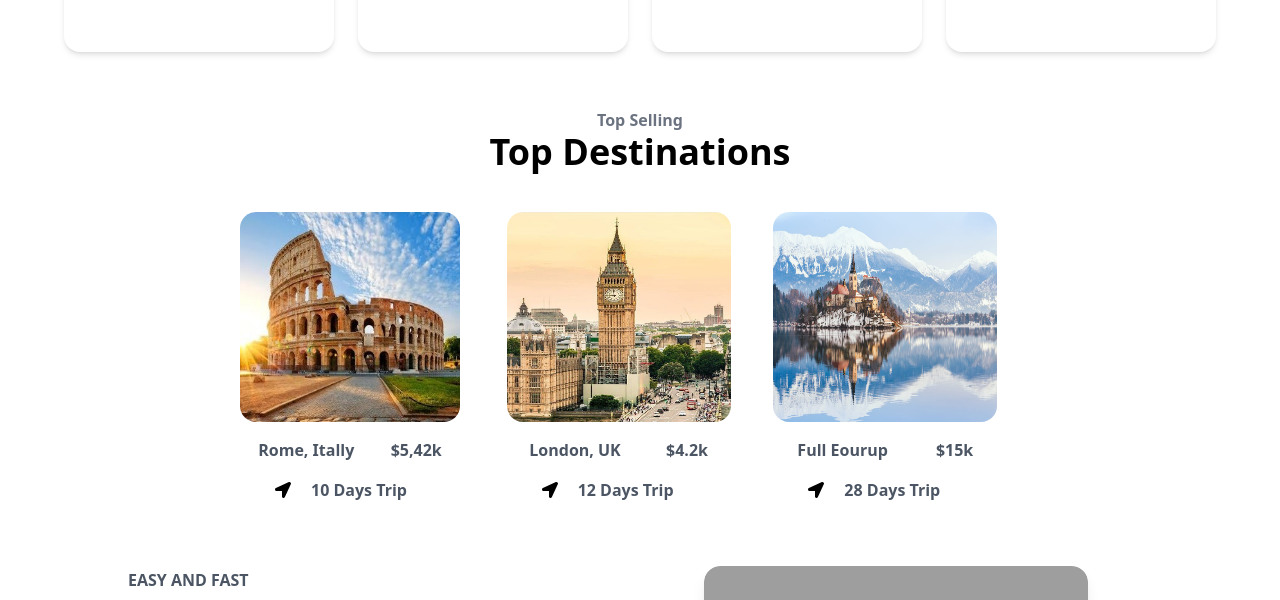
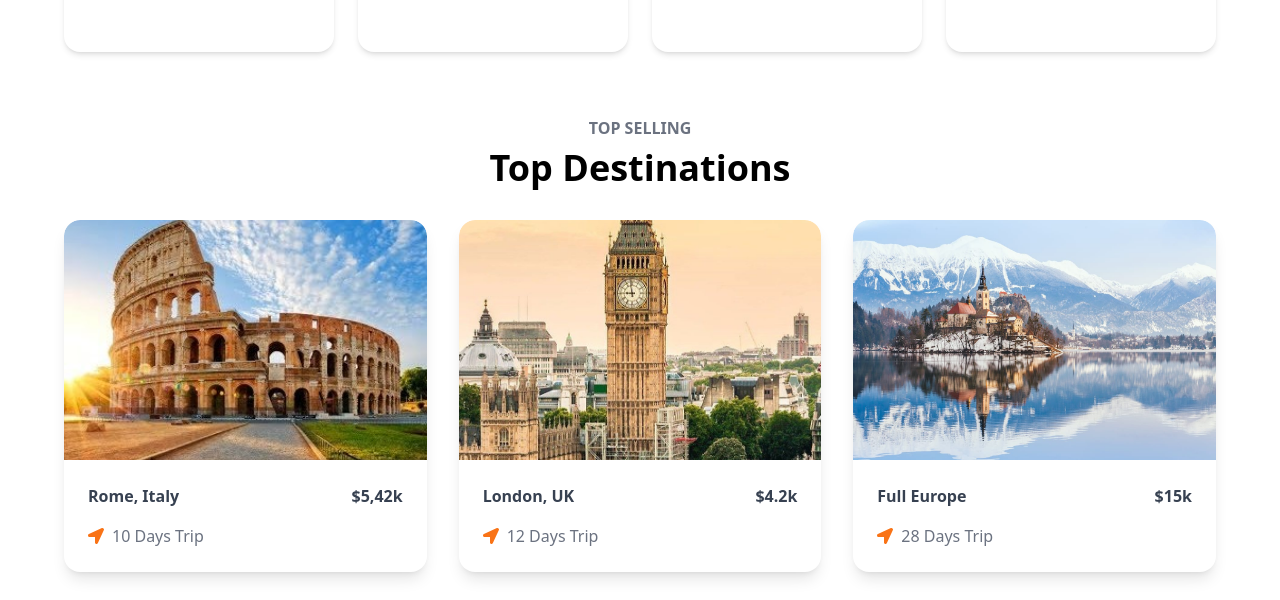
Before and after one commit to UmmeHabiba1312/travelling-website, a Next.js app: page / in a window 1280 px wide. Shown: the part 1057-1657 px from the top of the page. Built offline with nearby package versions, Linux system fonts and the light colour scheme; grey boxes are pictures that could not be loaded.

Commit message:
Update selling.tsx

```diff
--- a/src/components/selling.tsx
+++ b/src/components/selling.tsx
@@ -1,75 +1,83 @@
-import React from 'react'
-import Image from 'next/image'
-import { FaLocationArrow } from "react-icons/fa";
-
+import React from 'react';
+import Image from 'next/image';
+import { FaLocationArrow } from 'react-icons/fa';
 
 const Selling = () => {
   return (
-   <main className='mt-14'>
-    <div>
-        <h3 className='flex justify-center text-gray-500 font-bold'>
-            Top Selling
-        </h3>
-        <h1 className='flex justify-center text-black font-bold text-4xl'>
-            Top Destinations
-        </h1>
+    <main className="mt-16 px-4 lg:px-16">
+      {/* Section Header */}
+      <div className="text-center mb-8">
+        <h3 className="text-gray-500 font-semibold uppercase">Top Selling</h3>
+        <h1 className="text-black font-extrabold text-3xl sm:text-4xl mt-2">Top Destinations</h1>
       </div>
-    {/* cards */}
-    <div className='grid lg:grid-cols-3 md:grid-cols-1 sm:grid-cols-1 h-auto justify-around w-[100vw] mt-10  px-60'>
-        <div className='rounded-2xl w-[220px]  transition ease-in-out delay-150 hover:-translate-y-1 hover:scale-110 duration-300'>
+
+      {/* Cards Section */}
+      <div className="grid lg:grid-cols-3 md:grid-cols-2 sm:grid-cols-1 gap-8 mt-8">
+        {/* Card 1 */}
+        <div className="bg-white rounded-2xl shadow-lg hover:shadow-2xl transition-transform transform hover:scale-105 duration-300 overflow-hidden">
           <Image
-            className='rounded-2xl h-[210px]'
-            src={'/itally.jpg'}
-            alt='img'
-            height={500}
+            className="rounded-t-2xl w-full h-60 object-cover"
+            src="/itally.jpg"
+            alt="Rome, Italy"
+            height={300}
             width={500}
           />
-            <div className='flex mt-4 justify-around'>
-            <p className='text-gray-600 font-semibold'>Rome, Itally</p>
-            <p className='text-gray-600 font-semibold'>$5,42k</p>
+          <div className="p-6">
+            <div className="flex justify-between text-gray-700 font-semibold">
+              <p>Rome, Italy</p>
+              <p>$5,42k</p>
             </div>
-            <div className='flex mt-4 gap-5'>
-           <p className='pt-[4px] pl-[35px]'> < FaLocationArrow /></p>
-            <p className='text-gray-600 font-semibold '>10 Days Trip</p>
+            <div className="flex items-center mt-4 gap-2 text-gray-500">
+              <FaLocationArrow className="text-orange-500" />
+              <p>10 Days Trip</p>
             </div>
           </div>
-        <div className='rounded-2xl  w-56   transition ease-in-out delay-150 hover:-translate-y-1 hover:scale-110 duration-300'>
+        </div>
+
+        {/* Card 2 */}
+        <div className="bg-white rounded-2xl shadow-lg hover:shadow-2xl transition-transform transform hover:scale-105 duration-300 overflow-hidden">
           <Image
-             className='rounded-2xl w-60 h-[210px]'
-            src={'/uk.jpg'}
-            alt='img'
-            height={500}
+            className="rounded-t-2xl w-full h-60 object-cover"
+            src="/uk.jpg"
+            alt="London, UK"
+            height={300}
             width={500}
           />
-            <div className='flex mt-4 justify-around'>
-            <p className='text-gray-600 font-semibold'>London, UK</p>
-            <p className='text-gray-600 font-semibold'>$4.2k</p>
+          <div className="p-6">
+            <div className="flex justify-between text-gray-700 font-semibold">
+              <p>London, UK</p>
+              <p>$4.2k</p>
             </div>
-            <div className='flex mt-4 gap-5'>
-           <p className='pt-[4px] pl-[35px]'> < FaLocationArrow /></p>
-            <p className='text-gray-600 font-semibold '>12 Days Trip</p>
+            <div className="flex items-center mt-4 gap-2 text-gray-500">
+              <FaLocationArrow className="text-orange-500" />
+              <p>12 Days Trip</p>
             </div>
           </div>
-        <div className='rounded-2xl w-56   transition ease-in-out delay-150 hover:-translate-y-1 hover:scale-110 duration-300'>
+        </div>
+
+        {/* Card 3 */}
+        <div className="bg-white rounded-2xl shadow-lg hover:shadow-2xl transition-transform transform hover:scale-105 duration-300 overflow-hidden">
           <Image
-             className='rounded-2xl h-[210px]'
-            src={'/roup.jpg'}
-            alt='img'
-            height={500}
+            className="rounded-t-2xl w-full h-60 object-cover"
+            src="/roup.jpg"
+            alt="Full Europe"
+            height={300}
             width={500}
           />
-            <div className='flex mt-4 justify-around'>
-            <p className='text-gray-600 font-semibold'>Full Eourup</p>
-            <p className='text-gray-600 font-semibold'>$15k</p>
+          <div className="p-6">
+            <div className="flex justify-between text-gray-700 font-semibold">
+              <p>Full Europe</p>
+              <p>$15k</p>
             </div>
-            <div className='flex mt-4 gap-5'>
-           <p className='pt-[4px] pl-[35px]'> < FaLocationArrow /></p>
-            <p className='text-gray-600 font-semibold '>28 Days Trip</p>
+            <div className="flex items-center mt-4 gap-2 text-gray-500">
+              <FaLocationArrow className="text-orange-500" />
+              <p>28 Days Trip</p>
+            </div>
           </div>
         </div>
       </div>
     </main>
-  )
-}
+  );
+};
 
-export default Selling
+export default Selling;
```
Lines whose indentation alone changed are shown as unchanged.
